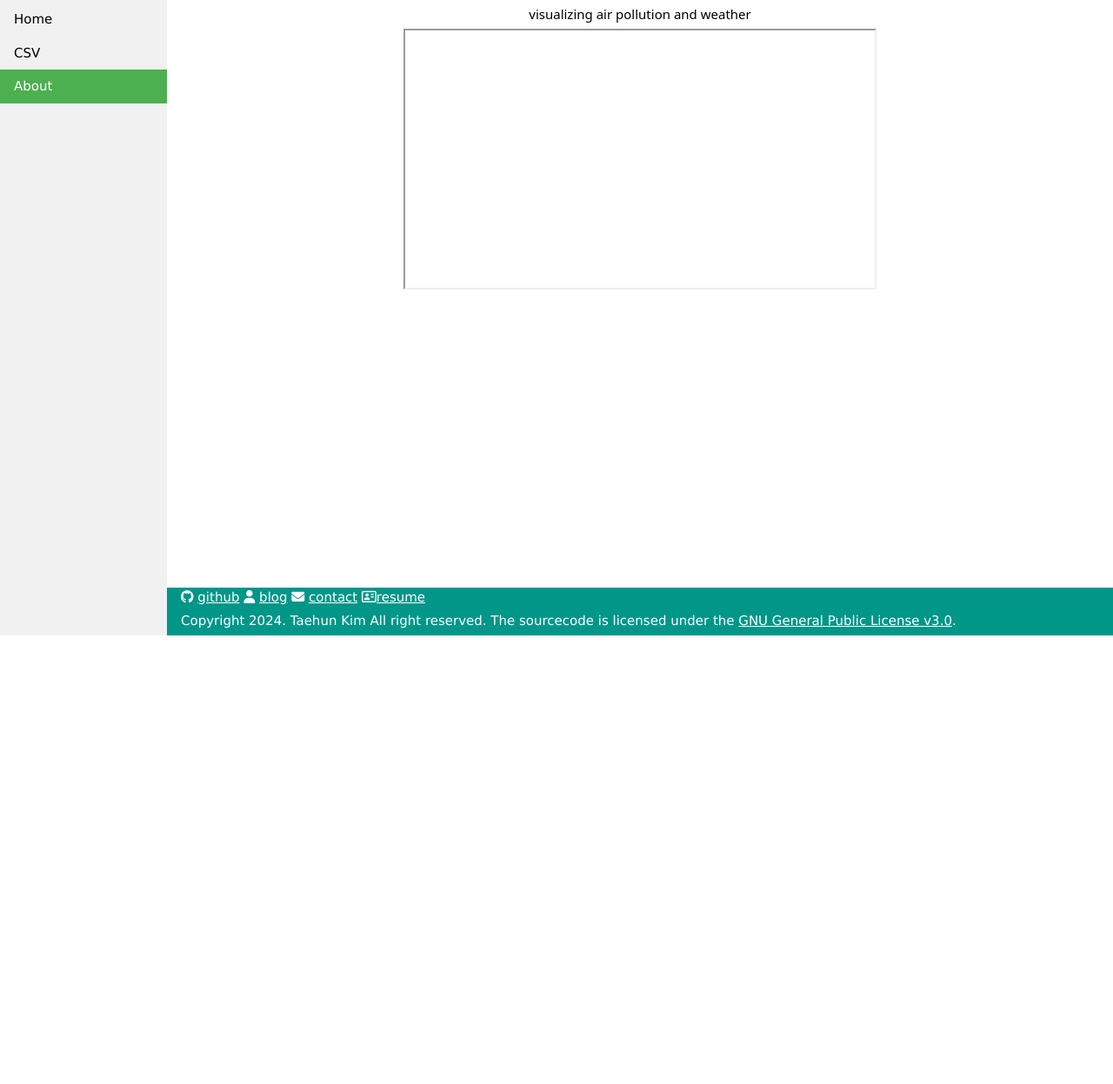
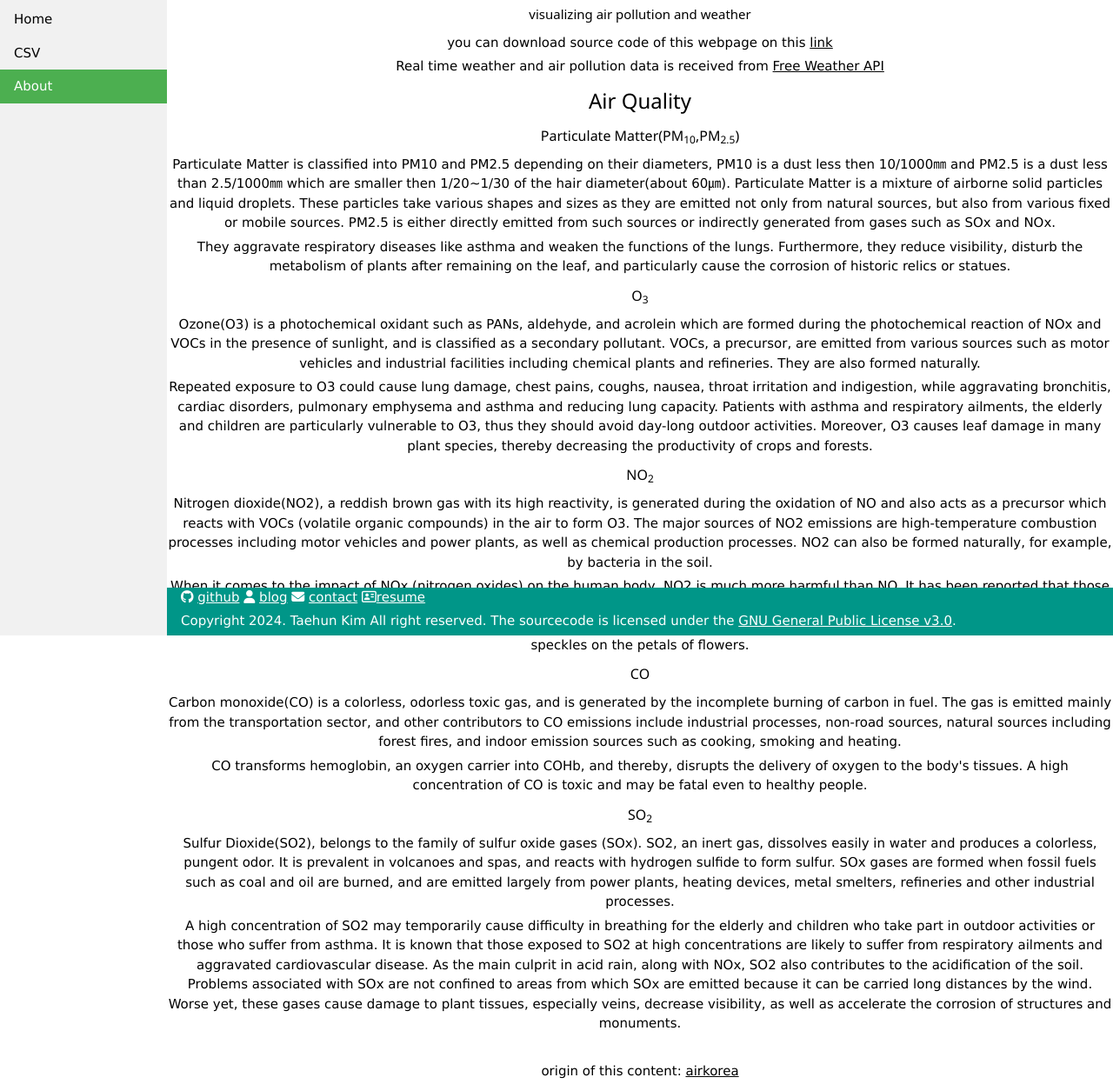
Before and after one commit to minchoCoin/air-quality-dashboard, a plain HTML site: page about.html in a window 1280 px wide. Shown: the part 69-1316 px from the top of the page at 87% size. Before the commit the page ends 800 px from the top, so only its background shows below. Drawn offline with nearby package versions, Linux system fonts and the light colour scheme; a web font is replaced by a local one.

Commit message:
Update about.html

```diff
--- a/about.html
+++ b/about.html
@@ -28,8 +28,26 @@
     </header>
     <div>
       <div class="w3-center w3-display-container mymaincontent">
-        <iframe src="three.html" title="내용" width="50%" height="300px"></iframe>
-
+        <p>you can download source code of this webpage on this <a href="https://github.com/minchoCoin/air-quality-dashboard">link</a></p>
+        <p>Real time weather and air pollution data is received from <a href="https://www.weatherapi.com/">Free Weather API</a></p>
+        <h3>Air Quality</h3>
+        <h6>Particulate Matter(PM<sub>10</sub>,PM<sub>2.5</sub>)</h6>
+        <p>Particulate Matter is classified into PM10 and PM2.5 depending on their diameters, PM10 is a dust less then 10/1000㎜ and PM2.5 is a dust less than 2.5/1000㎜ which are smaller then 1/20~1/30 of the hair diameter(about 60㎛). Particulate Matter is a mixture of airborne solid particles and liquid droplets. These particles take various shapes and sizes as they are emitted not only from natural sources, but also from various fixed or mobile sources. PM2.5 is either directly emitted from such sources or indirectly generated from gases such as SOx and NOx.</p>
+        <p>They aggravate respiratory diseases like asthma and weaken the functions of the lungs. Furthermore, they reduce visibility, disturb the metabolism of plants after remaining on the leaf, and particularly cause the corrosion of historic relics or statues.</p>
+        <h6>O<sub>3</sub></h6>
+        <p>Ozone(O3) is a photochemical oxidant such as PANs, aldehyde, and acrolein which are formed during the photochemical reaction of NOx and VOCs in the presence of sunlight, and is classified as a secondary pollutant. VOCs, a precursor, are emitted from various sources such as motor vehicles and industrial facilities including chemical plants and refineries. They are also formed naturally.</p>
+        <p>Repeated exposure to O3 could cause lung damage, chest pains, coughs, nausea, throat irritation and indigestion, while aggravating bronchitis, cardiac disorders, pulmonary emphysema and asthma and reducing lung capacity. Patients with asthma and respiratory ailments, the elderly and children are particularly vulnerable to O3, thus they should avoid day-long outdoor activities. Moreover, O3 causes leaf damage in many plant species, thereby decreasing the productivity of crops and forests.</p>
+        <h6>NO<sub>2</sub></h6>
+        <p>Nitrogen dioxide(NO2), a reddish brown gas with its high reactivity, is generated during the oxidation of NO and also acts as a precursor which reacts with VOCs (volatile organic compounds) in the air to form O3. The major sources of NO2 emissions are high-temperature combustion processes including motor vehicles and power plants, as well as chemical production processes. NO2 can also be formed naturally, for example, by bacteria in the soil.</p>
+        <p>When it comes to the impact of NOx (nitrogen oxides) on the human body, NO2 is much more harmful than NO. It has been reported that those who are exposed to a high concentration of NO2 could develop not only mucosal diseases in their eyes or nose, but also chronic bronchitis, pneumonia, and pulmonary hemorrhage and edema. Furthermore, NO2 causes severe damage to plant cells, causing brown or dark brown speckles on the petals of flowers.</p>
+        <h6>CO</h6>
+        <p>Carbon monoxide(CO) is a colorless, odorless toxic gas, and is generated by the incomplete burning of carbon in fuel. The gas is emitted mainly from the transportation sector, and other contributors to CO emissions include industrial processes, non-road sources, natural sources including forest fires, and indoor emission sources such as cooking, smoking and heating.</p>
+        <p>CO transforms hemoglobin, an oxygen carrier into COHb, and thereby, disrupts the delivery of oxygen to the body's tissues. A high concentration of CO is toxic and may be fatal even to healthy people.</p>
+        <h6>SO<sub>2</sub></h6>
+        <p>Sulfur Dioxide(SO2), belongs to the family of sulfur oxide gases (SOx). SO2, an inert gas, dissolves easily in water and produces a colorless, pungent odor. It is prevalent in volcanoes and spas, and reacts with hydrogen sulfide to form sulfur. SOx gases are formed when fossil fuels such as coal and oil are burned, and are emitted largely from power plants, heating devices, metal smelters, refineries and other industrial processes.</p>
+        <p>A high concentration of SO2 may temporarily cause difficulty in breathing for the elderly and children who take part in outdoor activities or those who suffer from asthma. It is known that those exposed to SO2 at high concentrations are likely to suffer from respiratory ailments and aggravated cardiovascular disease. As the main culprit in acid rain, along with NOx, SO2 also contributes to the acidification of the soil. Problems associated with SOx are not confined to areas from which SOx are emitted because it can be carried long distances by the wind. Worse yet, these gases cause damage to plant tissues, especially veins, decrease visibility, as well as accelerate the corrosion of structures and monuments.</p>
+        <br/>
+        <p>origin of this content: <a href="https://www.airkorea.or.kr/eng/annualAirQualityTrends?pMENU_NO=161">airkorea</a></p>
       </div>
     </div>
 
```
